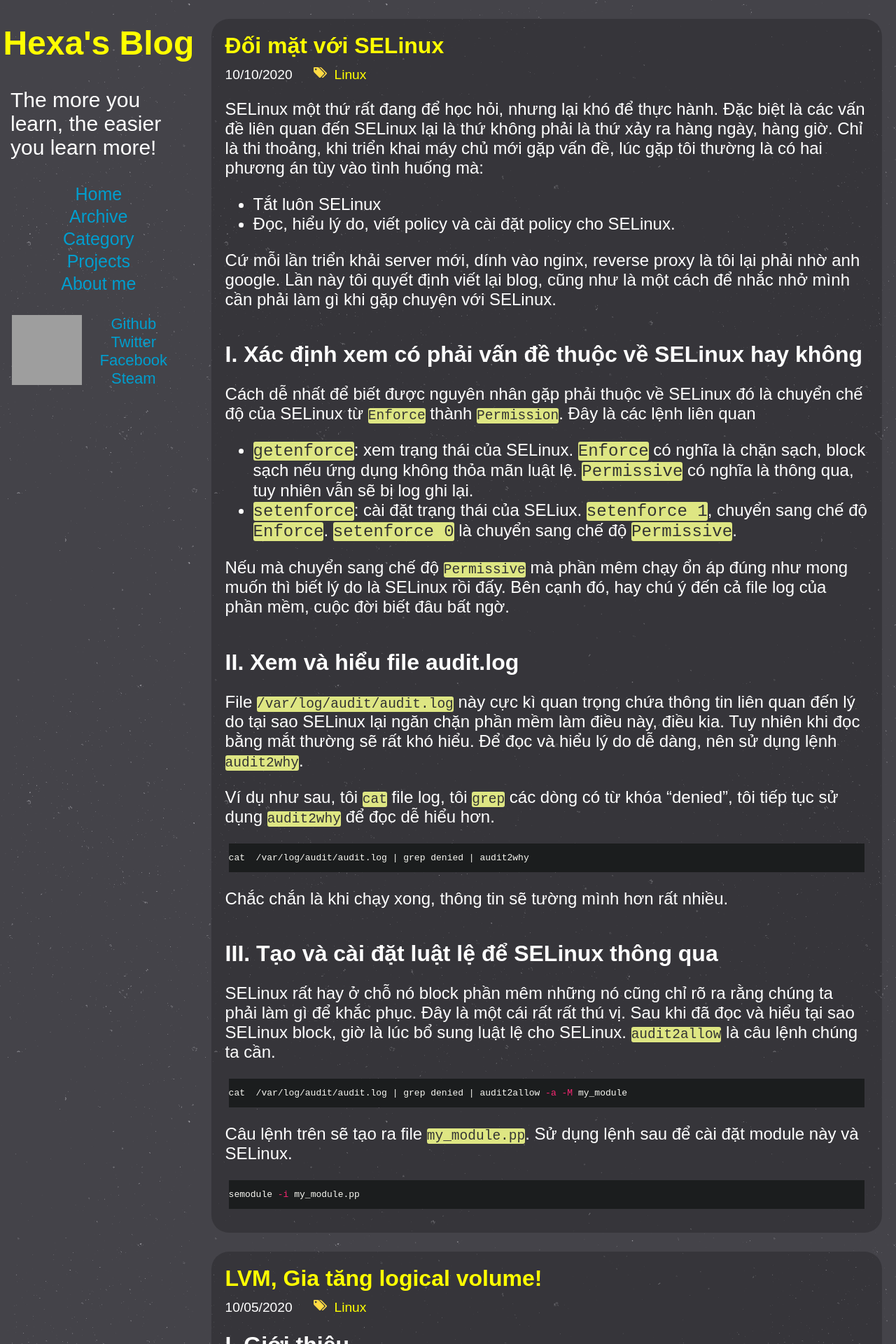
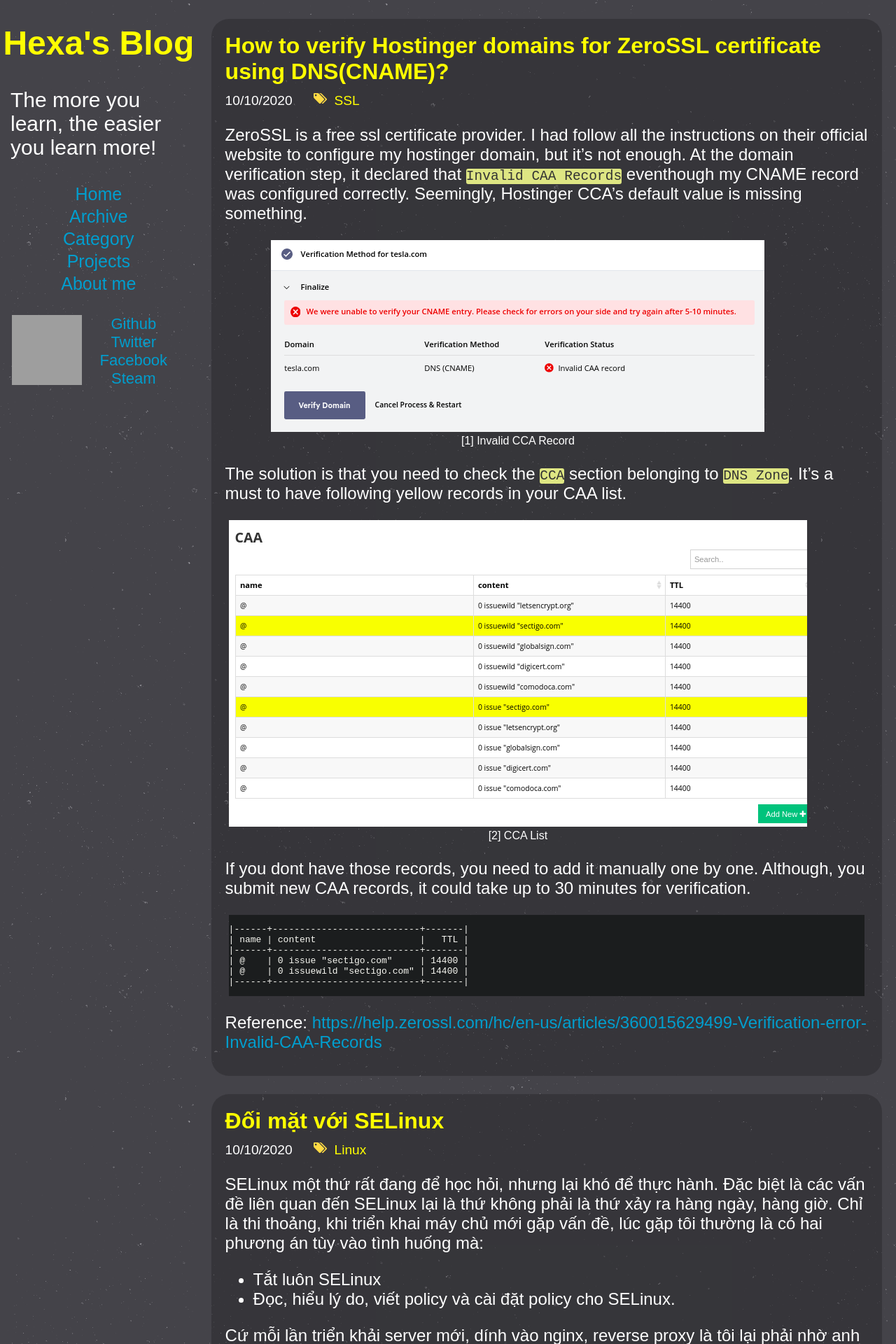
Before and after one commit to nguyenvinhlinh/nguyenvinhlinh.github.io, a Jekyll site: the page built from index.html, in a window 1280 px wide. Shown: the top 1920 px of the page at 70% size. Built offline with Jekyll 4.4.1, drawn with Linux system fonts in a browser that asks for light colours; the list of posts is cut into pages by our own code; some of the changed text lies outside the part shown; grey boxes are pictures that could not be loaded.

Commit message:
add new post

```diff
--- /dev/null
+++ b/_posts/2020-10-10-How-to-verify-domains-for-ZeroSSL-certificate-using-DNS(CNAME)?.md
@@ -0,0 +1,31 @@
+---
+layout: post
+title: "How to verify Hostinger domains for ZeroSSL certificate using DNS(CNAME)?"
+date: 2020-10-10 00:08:51
+tags: ssl, zerossl, cname, hostinger
+categories: SSL
+---
+
+ZeroSSL is a free ssl certificate provider. I had follow all the instructions on their official website to configure my hostinger domain, but it's not enough.
+At the domain verification step, it declared that `Invalid CAA Records` eventhough my CNAME record was configured correctly.
+Seemingly, Hostinger CCA's default value is missing something.
+
+{% include image.html url="/image/posts/2020-10-10-How-to-verify-domains-for-ZeroSSL-certificate-using-DNS-CNAME/1.png" description="[1] Invalid CCA Record" %}
+
+The solution is that you need to check the `CCA` section belonging to `DNS Zone`. It's a must to have following yellow records in your CAA list.
+
+{% include image.html url="/image/posts/2020-10-10-How-to-verify-domains-for-ZeroSSL-certificate-using-DNS-CNAME/2.png" description="[2] CCA List" %}
+
+If you dont have those records, you need to add it manually one by one. Although, you submit new CAA records, it could take up to 30 minutes for verification.
+
+{% highlight txt %}
+|------+---------------------------+-------|
+| name | content                   |   TTL |
+|------+---------------------------+-------|
+| @    | 0 issue "sectigo.com"     | 14400 |
+| @    | 0 issuewild "sectigo.com" | 14400 |
+|------+---------------------------+-------|
+{% endhighlight %}
+
+
+Reference: [https://help.zerossl.com/hc/en-us/articles/360015629499-Verification-error-Invalid-CAA-Records](https://help.zerossl.com/hc/en-us/articles/360015629499-Verification-error-Invalid-CAA-Records)
```
Also changed, not shown: _posts/2020-05-09-Phan-Vung-LVM-Y-Nghia.md (+0 -2 lines), image/posts/2020-10-10-How-to-verify-domains-for-ZeroSSL-certificate-using-DNS-CNAME/1.png (added), image/posts/2020-10-10-How-to-verify-domains-for-ZeroSSL-certificate-using-DNS-CNAME/2.png (added).
